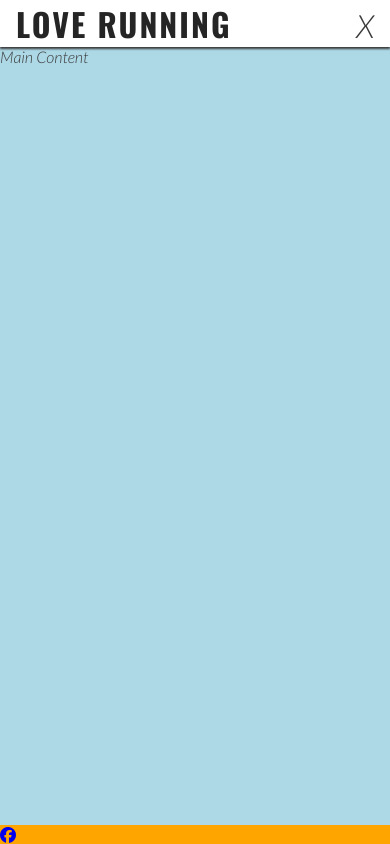
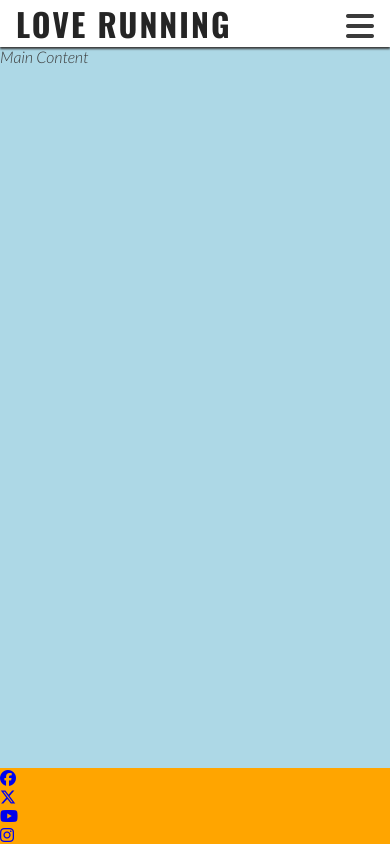
Before and after one commit to Enrique2007s/love-running, a plain HTML site: page index.html in a window 390 px wide. Drawn offline with nearby package versions, Linux system fonts and the light colour scheme.

Commit message:
add footer icons and hamburger icon for dropdown nav

```diff
--- a/index.html
+++ b/index.html
@@ -27,7 +27,7 @@
         <h1 id="logo">Love Running</h1>
     </a>
     <input type="checkbox" id="nav-toggle" name="nav-toggle">
-    <label for="nav-toggle" class="nav-toggle-label">X</label>
+    <label for="nav-toggle" class="nav-toggle-label"> <i class="fa-solid fa-bars"></i></label>
 
     <nav>
         <ul id="menu">
@@ -46,6 +46,10 @@
     <footer>
         <ul>
             <li><a href="https://www.Facebook.com/" target="_blank" rel="noopener noreferrer" aria-label="Visit our Facebook page(opens in new tab)!"><i class="fa-brands fa-facebook"></i></a></li>
+            <li><a href="https://x.com/" target="_blank" rel="noopener noreferrer" aria-label="Visit our X(formerly Twitter) page(opens in new tab)!"><i class="fa-brands fa-x-twitter"></i></a></li>
+            <li><a href="https://www.Youtube.com/" target="_blank" rel="noopener noreferrer" aria-label="Visit our Youtube page(opens in new tab)!"><i class="fa-brands fa-youtube"></i></a></li>
+            <li><a href="https://www.Instagram.com/" target="_blank" rel="noopener noreferrer" aria-label="Visit our Instagram page(opens in new tab)!"><i class="fa-brands fa-instagram"></i></a></li>
+
         </ul>
 
 
```
